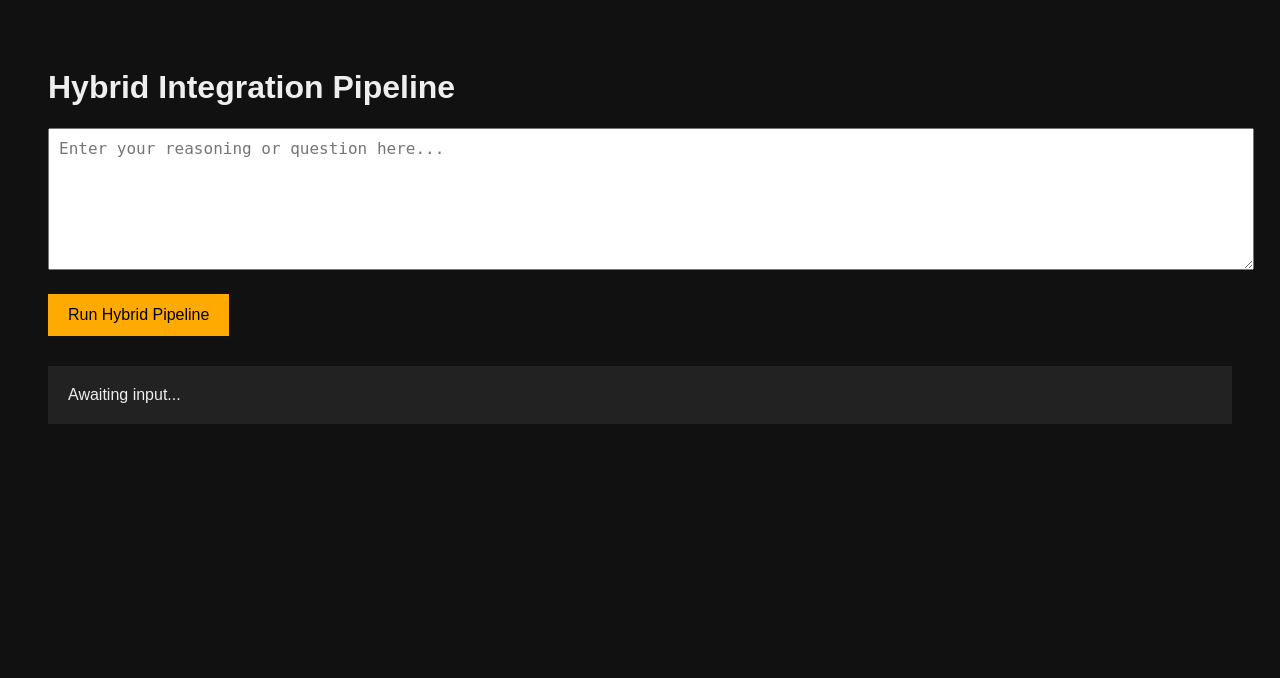
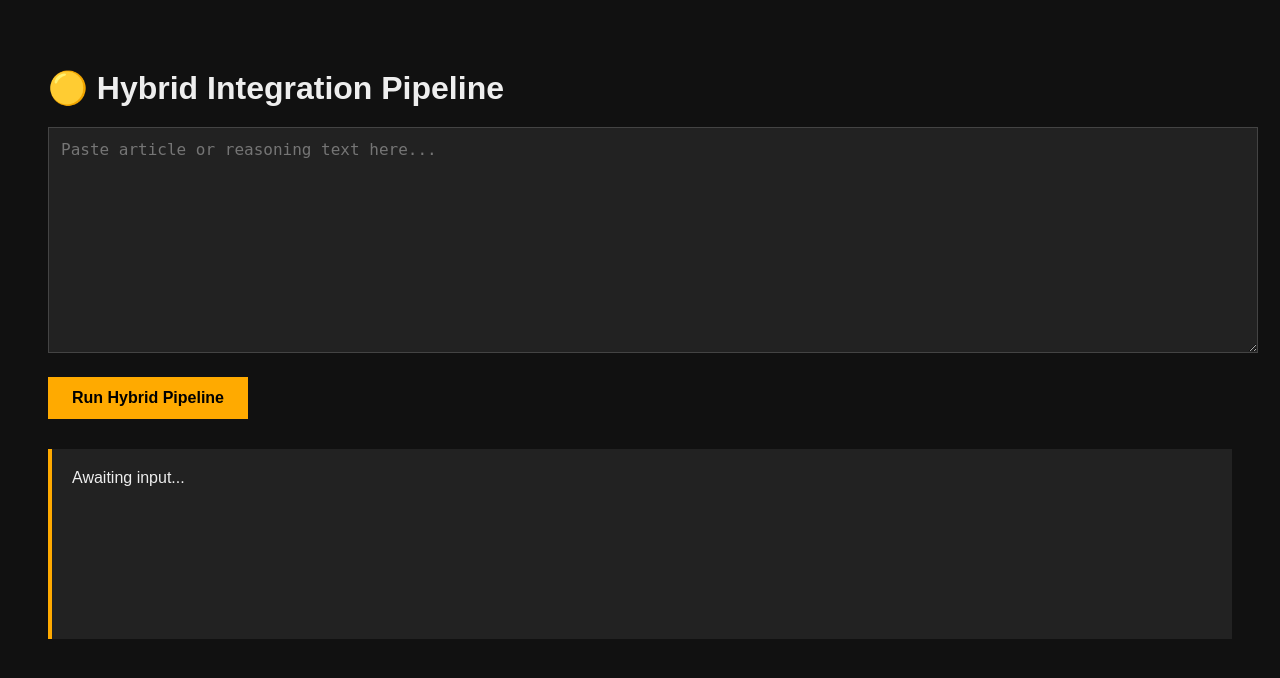
Before and after one commit to seprimo22-bit/Hybrid-pipeline, a Flask app: page / in a window 1280 px wide. Shown: the top 678 px of the page. Run offline with Flask 3, Linux system fonts and the light colour scheme.

Commit message:
Update index.html

```diff
--- a/templates/index.html
+++ b/templates/index.html
@@ -2,43 +2,60 @@
 <html>
 <head>
     <title>Hybrid Integration Pipeline</title>
+
     <style>
         body {
-            font-family: Arial, sans-serif;
             background: #111;
             color: #eee;
+            font-family: Arial, sans-serif;
             padding: 40px;
+        }
+
+        h1 {
+            margin-bottom: 20px;
         }
 
         textarea {
             width: 100%;
-            height: 120px;
+            height: 200px;
+            padding: 12px;
+            font-size: 16px;
+            background: #222;
+            color: #eee;
+            border: 1px solid #444;
             margin-bottom: 20px;
-            padding: 10px;
-            font-size: 16px;
         }
 
         button {
-            padding: 12px 20px;
+            padding: 12px 24px;
             font-size: 16px;
-            cursor: pointer;
+            font-weight: bold;
             background: #ffaa00;
             border: none;
+            cursor: pointer;
+        }
+
+        button:hover {
+            background: #ffbb33;
         }
 
         #output {
             margin-top: 30px;
             padding: 20px;
             background: #222;
+            border-left: 4px solid #ffaa00;
             white-space: pre-wrap;
+            min-height: 150px;
         }
     </style>
 </head>
+
 <body>
 
-    <h1>Hybrid Integration Pipeline</h1>
+<h1>🟡 Hybrid Integration Pipeline</h1>
 
-    <textarea id="pipelineInput" placeholder="Enter your reasoning or question here..."></textarea>
+<textarea id="pipelineInput"
+placeholder="Paste article or reasoning text here..."></textarea>
 
 <button onclick="runPipeline()">Run Hybrid Pipeline</button>
 
@@ -47,20 +64,41 @@
 <script>
 async function runPipeline() {
 
-    const input = document.getElementById("pipelineInput").value;
+    const inputField = document.getElementById("pipelineInput");
+    const outputDiv = document.getElementById("output");
+
+    const inputText = inputField.value.trim();
+
+    if (!inputText) {
+        outputDiv.innerText = "Please enter text for analysis.";
+        return;
+    }
+
+    outputDiv.innerText = "Running 7-layer Hybrid Pipeline...";
+
+    try {
 
         const response = await fetch("/run_pipeline", {
             method: "POST",
             headers: {
                 "Content-Type": "application/json"
             },
-        body: JSON.stringify({ input: input })
+            body: JSON.stringify({ input: inputText })
         });
 
         const data = await response.json();
 
-    document.getElementById("output").innerText =
-        JSON.stringify(data, null, 2);
+        if (data.error) {
+            outputDiv.innerText = "Pipeline Error:\n" + data.error;
+            return;
+        }
+
+        outputDiv.innerText = data.result;
+
+    } catch (error) {
+        outputDiv.innerText =
+            "Connection error. Check server logs or deployment.";
+    }
 }
 </script>
 
```
Lines whose indentation alone changed are shown as unchanged.
